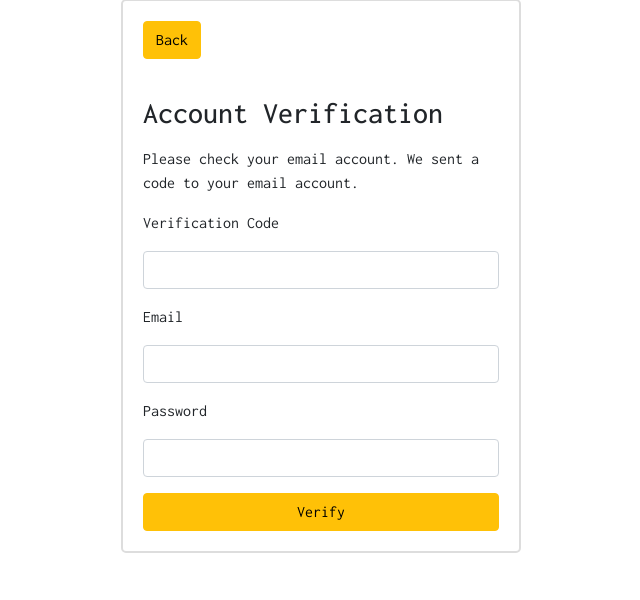
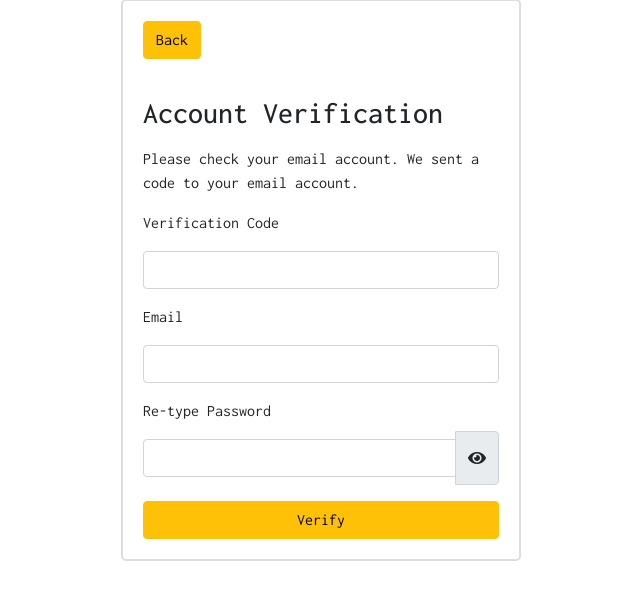
Before and after one commit to shanine01234/BIRMS, a PHP site: page /account-verification.php in a window 1280 px wide. Shown: the part 101-701 px from the top of the page, without its empty margins (319-959 px from the left). Run offline with PHP 8.4, Linux system fonts and the light colour scheme; some libraries are stand-ins or nearby versions.

Commit message:
Update account-verification.php

```diff
--- a/account-verification.php
+++ b/account-verification.php
@@ -261,9 +261,16 @@ if (isset($_POST['submit'])) {
                 <input type="email" id="email" name="email" class="form-control my-2" required>
             </div>
             <div class="form-group">
-                <label for="password">Password</label>
-                <input type="password" id="password" name="password" class="form-control my-2" required>
-            </div>
+    <label for="password">Re-type Password</label>
+    <div class="input-group">
+        <input type="password" id="password" name="password" class="form-control my-2" required>
+        <div class="input-group-append">
+            <span class="input-group-text" id="toggle-password" style="cursor: pointer;">
+                <i class="fas fa-eye"></i> <!-- Eye icon to toggle password visibility -->
+            </span>
+        </div>
+    </div>
+</div>
             <button type="submit" name="submit" class="btn btn-warning btn-block">Verify</button>
         </form>
     </div>
@@ -292,7 +299,22 @@ if (isset($_POST['submit'])) {
     <!-- Page level custom scripts -->
     <script src="js/demo/chart-area-demo.js"></script>
     <script src="js/demo/chart-pie-demo.js"></script>
+<script>
+    document.getElementById('toggle-password').addEventListener('click', function () {
+        var passwordField = document.getElementById('password');
+        var icon = this.querySelector('i');
 
+        if (passwordField.type === 'password') {
+            passwordField.type = 'text';
+            icon.classList.remove('fa-eye');
+            icon.classList.add('fa-eye-slash');
+        } else {
+            passwordField.type = 'password';
+            icon.classList.remove('fa-eye-slash');
+            icon.classList.add('fa-eye');
+        }
+    });
+</script>
 </body>
 
 </html>
```
